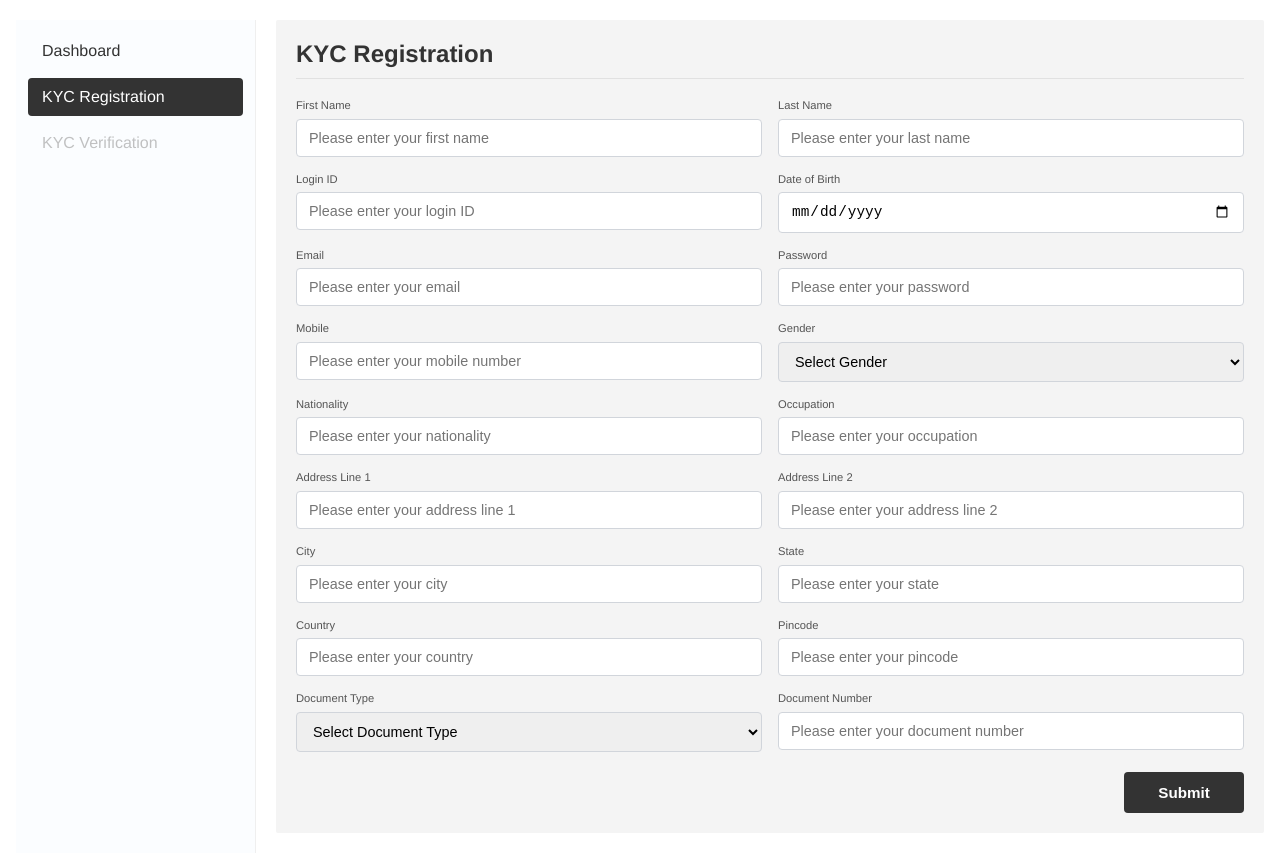
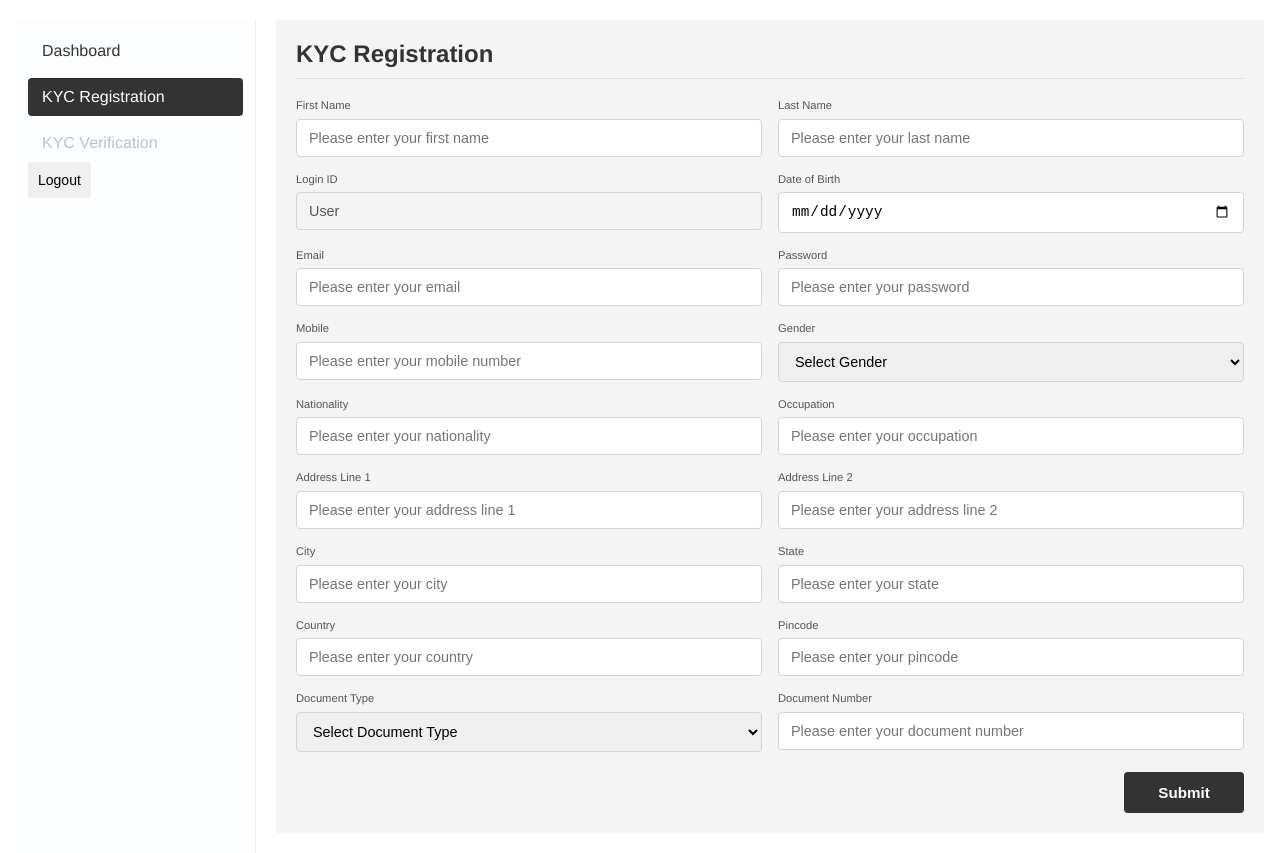
Before and after one commit to SandipDebAccenture/poc-kyc-fe, a React (Vite) app: page /kyc-registration in a window 1280 px wide. Built offline with nearby package versions, Linux system fonts and the light colour scheme.

Commit message:
Refactor Sidebar and KycRegistrationPage; add logout functionality, enhance user info handling, and disable login ID input on KYC registration

```diff
--- a/src/Layout/Sidebar.tsx
+++ b/src/Layout/Sidebar.tsx
@@ -1,5 +1,5 @@
 import React from "react";
-import { NavLink } from "react-router";
+import { NavLink, useNavigate } from "react-router";
 import "../styles/Layout.scss";
 
 const sidebarLinks = [
@@ -9,14 +9,20 @@ const sidebarLinks = [
 ];
 
 const Sidebar: React.FC = () => {
+  const navigate = useNavigate();
   const userInfo: string | null = localStorage.getItem("user_info");
   const userId: string = userInfo ? JSON.parse(userInfo).userId : null;
 
   const isKycVerifyDisabled = !userId;
 
+  const handleLogout = () => {
+    localStorage.clear();
+    navigate("/auth");
+  };
+
   return (
     <aside className="app-sidebar">
-      <nav>
+      <nav className="sidebar-nav">
         <ul>
           {sidebarLinks.map((link) => {
             const isDisabled =
@@ -39,6 +45,9 @@ const Sidebar: React.FC = () => {
             );
           })}
         </ul>
+        <button className="btn logout-btn" onClick={handleLogout}>
+          Logout
+        </button>
       </nav>
     </aside>
   );
--- a/src/pages/KycRegistrationPage.tsx
+++ b/src/pages/KycRegistrationPage.tsx
@@ -27,12 +27,17 @@ interface UserFormData {
 }
 
 const UserKycRegistrationPage = () => {
+  const userInfo: string | null = localStorage.getItem("user_info");
+  const username: string = userInfo ? JSON.parse(userInfo).username : "User";
+
   const {
     register,
     handleSubmit,
     formState: { errors },
     reset,
-  } = useForm<UserFormData>();
+  } = useForm<UserFormData>({
+    defaultValues: { loginId: username },
+  });
 
   const [loading, setLoading] = useState(false);
 
@@ -106,6 +111,7 @@ const UserKycRegistrationPage = () => {
               aria-invalid={errors.loginId ? "true" : "false"}
               aria-describedby={errors.loginId ? "loginId-error" : undefined}
               className={errors.loginId ? "invalid" : ""}
+              disabled
             />
             {errors.loginId && (
               <span id="loginId-error" className="error">
```
